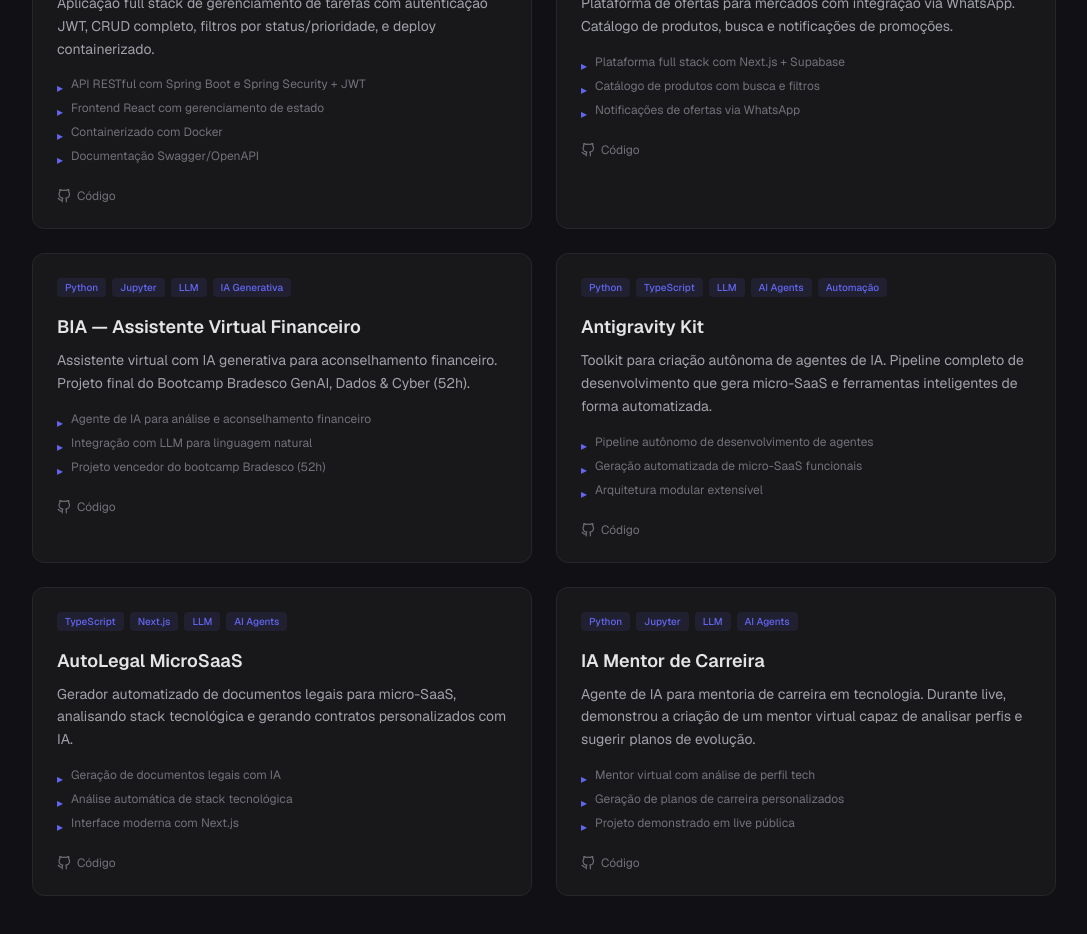
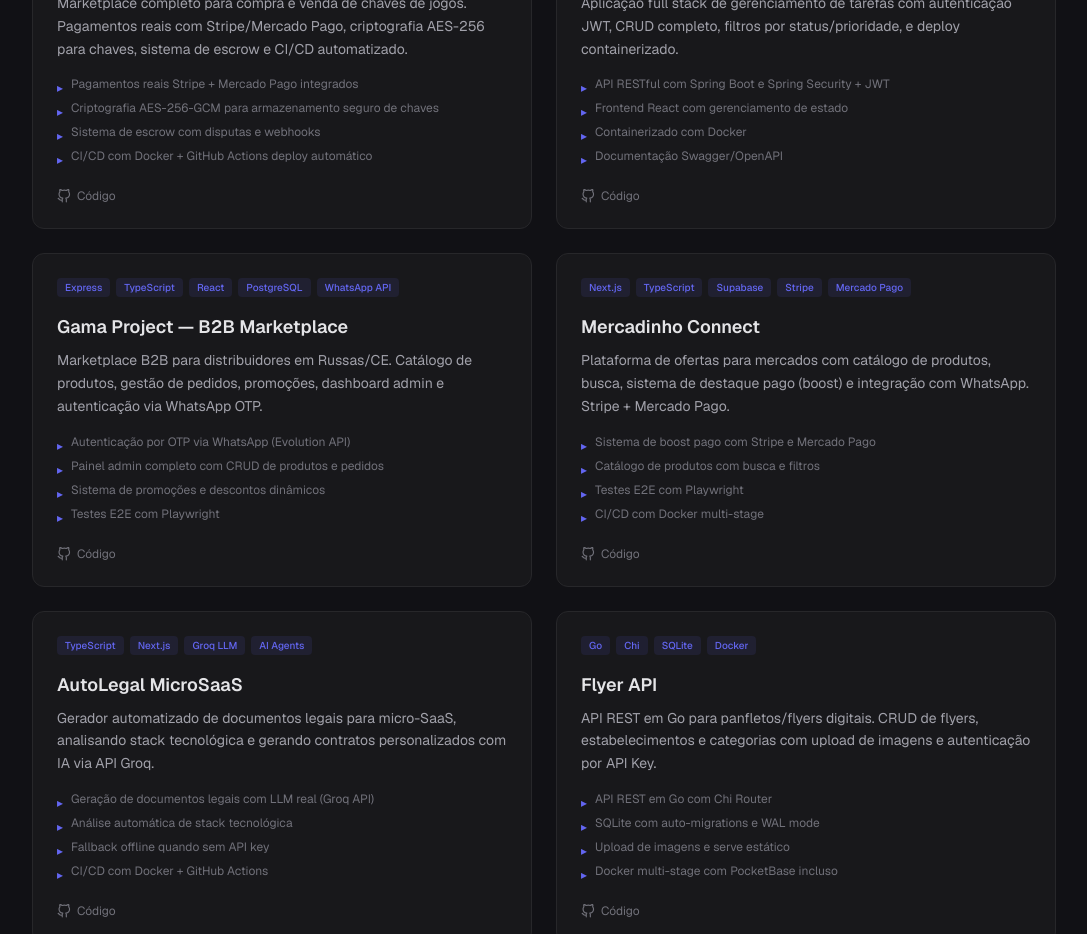
Before and after one commit to marcuslinhares/portfolio, a Next.js app: page / in a window 1280 px wide. Shown: the part 1860-2794 px from the top of the page, without its empty margins (96-1183 px from the left). Built offline with nearby package versions, Linux system fonts and the light colour scheme.

Commit message:
feat: update portfolio with game-key-saas, gama_project, flyer projects and new title

```diff
--- a/src/app/layout.tsx
+++ b/src/app/layout.tsx
@@ -13,9 +13,9 @@ const geistMono = Geist_Mono({
 });
 
 export const metadata: Metadata = {
-  title: "Marcus Linhares | Full Stack Developer",
+  title: "Marcus Linhares | Full Stack Engineer & Applied AI Engineer",
   description:
-    "Portfólio de Marcus Linhares — Desenvolvedor Full Stack especializado em Spring Boot, Nest.js, React, Angular e agentes de IA integrados à API do WhatsApp.",
+    "Portfólio de Marcus Linhares — Full Stack Engineer especializado em Spring Boot, Nest.js, React, Angular, Flutter e agentes de IA integrados à API do WhatsApp. Graduando em Ciência da Computação pela UFC.",
   keywords: [
     "Marcus Linhares",
     "Full Stack Developer",
@@ -32,9 +32,9 @@ export const metadata: Metadata = {
     "Ceará",
   ],
   openGraph: {
-    title: "Marcus Linhares | Full Stack Developer",
+    title: "Marcus Linhares | Full Stack Engineer & Applied AI Engineer",
     description:
-      "Desenvolvedor Full Stack especializado em Spring Boot, React e agentes de IA.",
+      "Full Stack Engineer especializado em Spring Boot, React, Angular e agentes de IA. Graduando em Ciência da Computação pela UFC.",
     type: "website",
     locale: "pt_BR",
   },
--- a/src/data/index.ts
+++ b/src/data/index.ts
@@ -23,15 +23,15 @@ export interface Skill {
 
 export const personalData = {
   name: "Marcus Linhares",
-  title: "Full Stack Developer",
+  title: "Full Stack Engineer | Applied AI Engineer",
   headline:
-    "Spring Boot · Nest.js · React · Angular · Flutter · AI Agents",
+    "Spring Boot · Nest.js · React · Angular · Flutter · AI Agents · LangChain",
   email: "marcusviniciuslinhares543@gmail.com",
   phone: "(88) 99284-7861",
   location: "Russas, Ceará, Brasil",
   github: "https://github.com/marcuslinhares",
   linkedin: "https://linkedin.com/in/marcus-linhares",
-  resumeUrl: "#",
+  resumeUrl: "https://github.com/marcuslinhares/portfolio/raw/main/out/curriculo.pdf",
 };
 
 export const skills: Skill[] = [
@@ -64,6 +64,26 @@ export const skills: Skill[] = [
 
 export const projects: Project[] = [
   {
+    title: "Game Key SaaS",
+    description:
+      "Marketplace completo para compra e venda de chaves de jogos. Pagamentos reais com Stripe/Mercado Pago, criptografia AES-256 para chaves, sistema de escrow e CI/CD automatizado.",
+    techs: [
+      "Next.js",
+      "TypeScript",
+      "Supabase",
+      "Stripe",
+      "Mercado Pago",
+      "Docker",
+    ],
+    githubUrl: "https://github.com/marcuslinhares/game-key-saas",
+    highlights: [
+      "Pagamentos reais Stripe + Mercado Pago integrados",
+      "Criptografia AES-256-GCM para armazenamento seguro de chaves",
+      "Sistema de escrow com disputas e webhooks",
+      "CI/CD com Docker + GitHub Actions deploy automático",
+    ],
+  },
+  {
     title: "Task Manager",
     description:
       "Aplicação full stack de gerenciamento de tarefas com autenticação JWT, CRUD completo, filtros por status/prioridade, e deploy containerizado.",
@@ -85,64 +105,61 @@ export const projects: Project[] = [
     ],
   },
   {
-    title: "Mercadinho Connect",
+    title: "Gama Project — B2B Marketplace",
     description:
-      "Plataforma de ofertas para mercados com integração via WhatsApp. Catálogo de produtos, busca e notificações de promoções.",
-    techs: ["Next.js", "TypeScript", "Supabase", "Python", "WhatsApp API"],
-    githubUrl: "https://github.com/marcuslinhares/mercadinho-connect",
+      "Marketplace B2B para distribuidores em Russas/CE. Catálogo de produtos, gestão de pedidos, promoções, dashboard admin e autenticação via WhatsApp OTP.",
+    techs: ["Express", "TypeScript", "React", "PostgreSQL", "WhatsApp API"],
+    githubUrl: "https://github.com/marcuslinhares/gama_project",
     highlights: [
-      "Plataforma full stack com Next.js + Supabase",
-      "Catálogo de produtos com busca e filtros",
-      "Notificações de ofertas via WhatsApp",
+      "Autenticação por OTP via WhatsApp (Evolution API)",
+      "Painel admin completo com CRUD de produtos e pedidos",
+      "Sistema de promoções e descontos dinâmicos",
+      "Testes E2E com Playwright",
     ],
   },
   {
-    title: "BIA — Assistente Virtual Financeiro",
+    title: "Mercadinho Connect",
     description:
-      "Assistente virtual com IA generativa para aconselhamento financeiro. Projeto final do Bootcamp Bradesco GenAI, Dados & Cyber (52h).",
-    techs: ["Python", "Jupyter", "LLM", "IA Generativa"],
-    githubUrl:
-      "https://github.com/marcuslinhares/assistente-financeiro-bradesco",
+      "Plataforma de ofertas para mercados com catálogo de produtos, busca, sistema de destaque pago (boost) e integração com WhatsApp. Stripe + Mercado Pago.",
+    techs: [
+      "Next.js",
+      "TypeScript",
+      "Supabase",
+      "Stripe",
+      "Mercado Pago",
+    ],
+    githubUrl: "https://github.com/marcuslinhares/mercadinho-connect",
     highlights: [
-      "Agente de IA para análise e aconselhamento financeiro",
-      "Integração com LLM para linguagem natural",
-      "Projeto vencedor do bootcamp Bradesco (52h)",
-    ],
-  },
-  {
-    title: "Antigravity Kit",
-    description:
-      "Toolkit para criação autônoma de agentes de IA. Pipeline completo de desenvolvimento que gera micro-SaaS e ferramentas inteligentes de forma automatizada.",
-    techs: ["Python", "TypeScript", "LLM", "AI Agents", "Automação"],
-    githubUrl: "https://github.com/marcuslinhares/antigravity-kit",
-    highlights: [
-      "Pipeline autônomo de desenvolvimento de agentes",
-      "Geração automatizada de micro-SaaS funcionais",
-      "Arquitetura modular extensível",
+      "Sistema de boost pago com Stripe e Mercado Pago",
+      "Catálogo de produtos com busca e filtros",
+      "Testes E2E com Playwright",
+      "CI/CD com Docker multi-stage",
     ],
   },
   {
     title: "AutoLegal MicroSaaS",
     description:
-      "Gerador automatizado de documentos legais para micro-SaaS, analisando stack tecnológica e gerando contratos personalizados com IA.",
-    techs: ["TypeScript", "Next.js", "LLM", "AI Agents"],
+      "Gerador automatizado de documentos legais para micro-SaaS, analisando stack tecnológica e gerando contratos personalizados com IA via API Groq.",
+    techs: ["TypeScript", "Next.js", "Groq LLM", "AI Agents"],
     githubUrl: "https://github.com/marcuslinhares/autolegal-microsaas",
     highlights: [
-      "Geração de documentos legais com IA",
+      "Geração de documentos legais com LLM real (Groq API)",
       "Análise automática de stack tecnológica",
-      "Interface moderna com Next.js",
+      "Fallback offline quando sem API key",
+      "CI/CD com Docker + GitHub Actions",
     ],
   },
   {
-    title: "IA Mentor de Carreira",
+    title: "Flyer API",
     description:
-      "Agente de IA para mentoria de carreira em tecnologia. Durante live, demonstrou a criação de um mentor virtual capaz de analisar perfis e sugerir planos de evolução.",
-    techs: ["Python", "Jupyter", "LLM", "AI Agents"],
-    githubUrl: "https://github.com/marcuslinhares/ia-mentor-carreira",
+      "API REST em Go para panfletos/flyers digitais. CRUD de flyers, estabelecimentos e categorias com upload de imagens e autenticação por API Key.",
+    techs: ["Go", "Chi", "SQLite", "Docker"],
+    githubUrl: "https://github.com/marcuslinhares/flyer",
     highlights: [
-      "Mentor virtual com análise de perfil tech",
-      "Geração de planos de carreira personalizados",
-      "Projeto demonstrado em live pública",
+      "API REST em Go com Chi Router",
+      "SQLite com auto-migrations e WAL mode",
+      "Upload de imagens e serve estático",
+      "Docker multi-stage com PocketBase incluso",
     ],
   },
 ];
```
Also changed, not shown: 1 other file (tests, documents, lock files or other folders).
